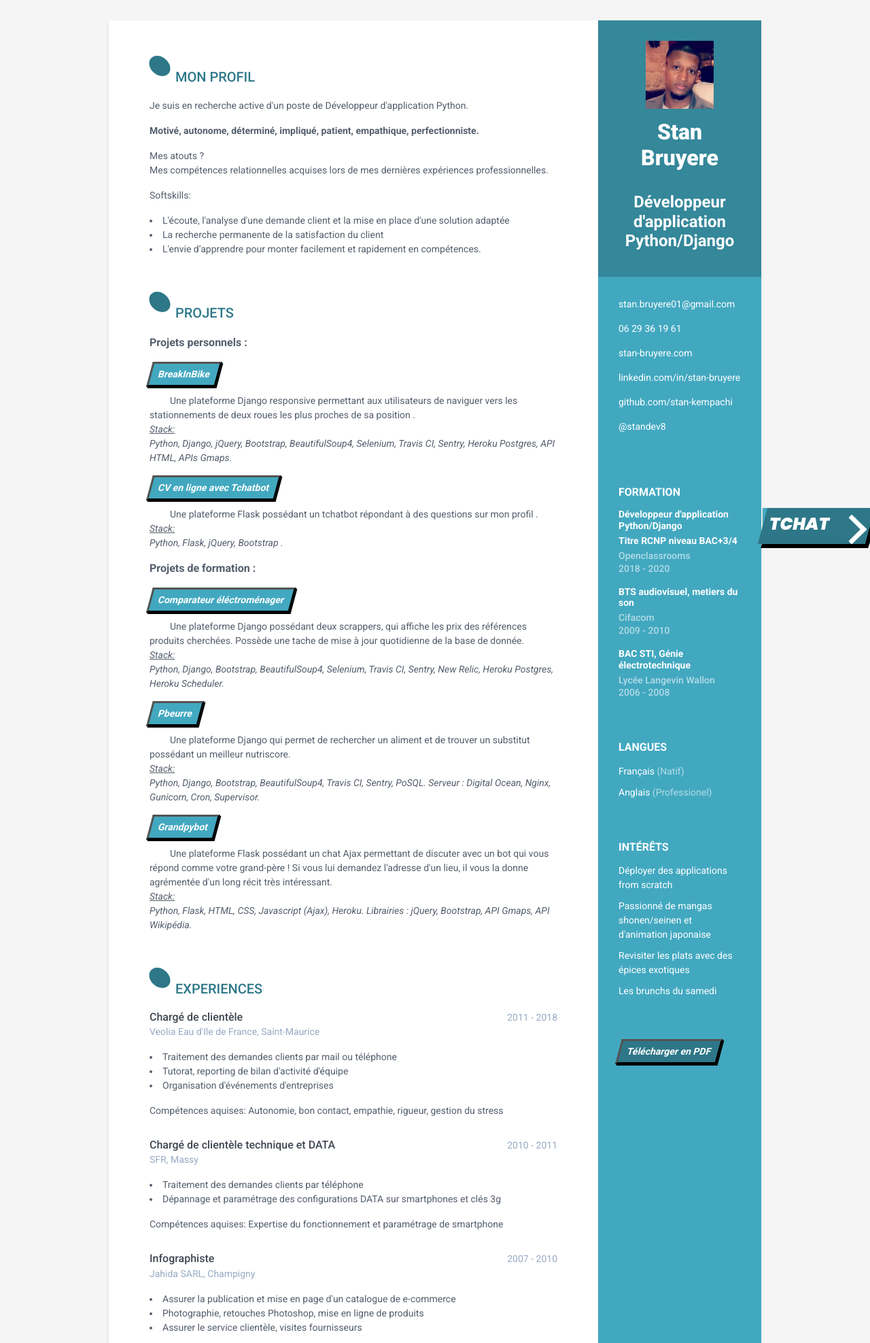
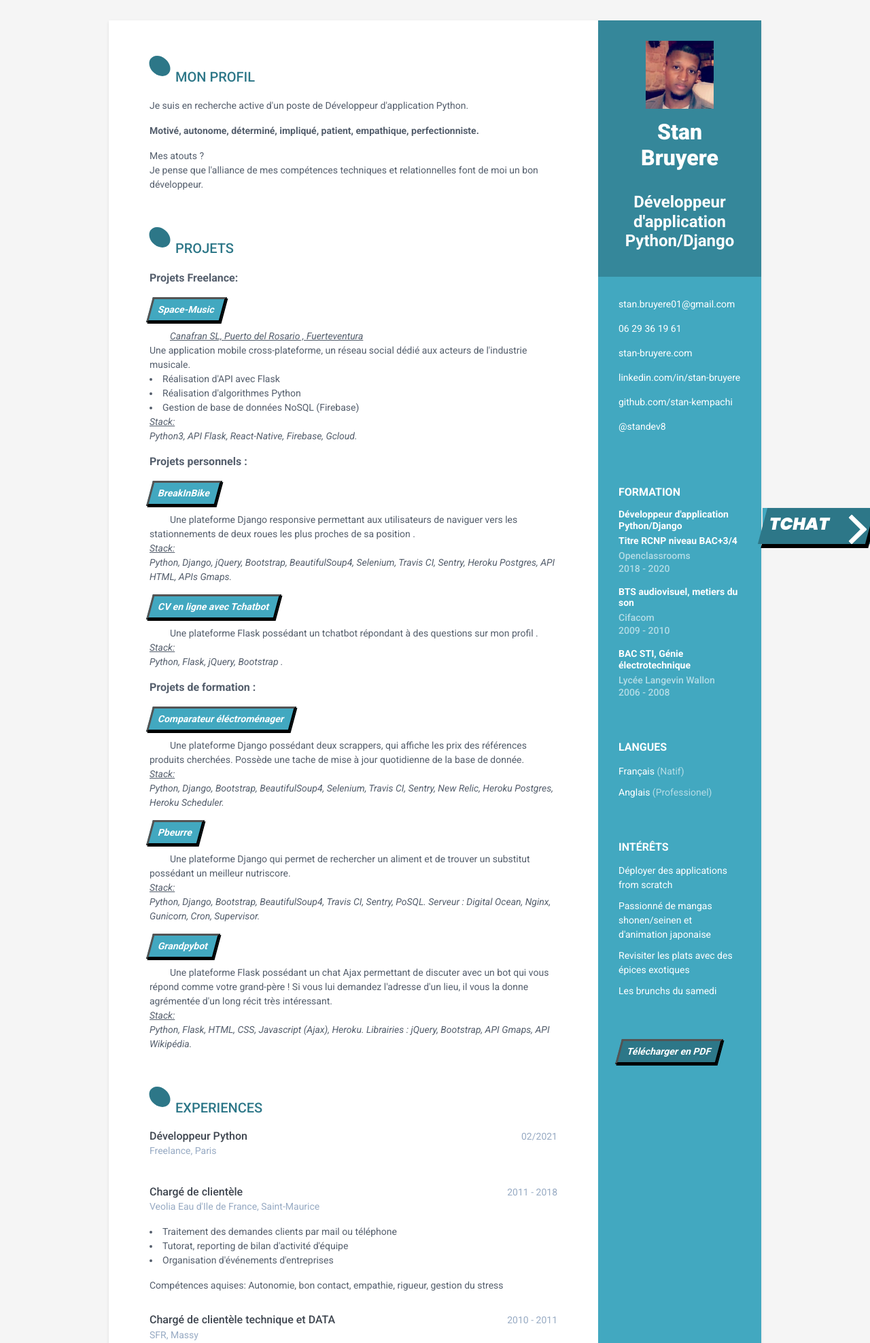
Before and after one commit to stan-kempachi/CV, a Flask app: page / in a window 1280 px wide. Shown: the top 1975 px of the page at 68% size. Run offline with Flask 2, Linux system fonts and the light colour scheme; some libraries are stand-ins or nearby versions.

Commit message:
update exp canafran

```diff
--- a/CV/static/assets/css/style.css
+++ b/CV/static/assets/css/style.css
@@ -430,3 +430,15 @@ button {
     border-style: outset;
     border-width: 3px;
 }
+
+#space_logo {
+    size: 50px;
+}
+
+div#avatar {
+    background-image: url('../images/logo_space.png');
+    background-repeat: no-repeat;
+    width:119px;
+    height:62px;
+    padding: 0;
+}
--- a/CV/templates/index.html
+++ b/CV/templates/index.html
@@ -5,13 +5,10 @@
     <script async src="https://www.googletagmanager.com/gtag/js?id=G-14PP3JHWRK"></script>
     <script>
         window.dataLayer = window.dataLayer || [];
-
         function gtag() {
             dataLayer.push(arguments);
         }
-
         gtag('js', new Date());
-
         gtag('config', 'G-14PP3JHWRK');
     </script>
     <title>CV Stan Bruyere</title>
@@ -116,19 +113,27 @@
                 <p><b>Motivé, autonome, déterminé, impliqué, patient, empathique, perfectionniste.</b></p>
 
                 <p>Mes atouts ?<br>
-                    Mes compétences relationnelles acquises lors de mes dernières expériences professionnelles.</p>
-                </p>
-                <p> Softskills:
-                <li>L'écoute, l'analyse d'une demande client et la mise en place d'une solution adaptée</li>
-                <li>La recherche permanente de la satisfaction du client</li>
-                <li>L'envie d’apprendre pour monter facilement et rapidement en compétences.</li>
+                    Je pense que l'alliance de mes compétences techniques et relationnelles font de moi un bon développeur.</p>
                 </p>
             </div><!--//summary-->
         </section><!--//section-->
-
         <section class="section projects-section">
             <h2 class="section-title"><span class="icon-holder"><i class="fas fa-archive"></i></span>Projets</h2>
+            <div>
+                <p style="font-size: medium"><b>Projets Freelance:</b></p>
+            </div>
+            <div class="item">
+                <button class="cta2">
+                        <b>Space-Music</b></button>
+                <span class="project-tagline">  <u><i>Canafran SL, Puerto del Rosario , Fuerteventura</i></u> <br>
+                    Une application mobile cross-plateforme, un réseau social dédié aux acteurs de l'industrie musicale.<br>
+                    <li> Réalisation d'API avec Flask</li>
+                    <li> Réalisation d'algorithmes Python</li>
+                    <li> Gestion de base de données NoSQL (Firebase)</li>
+                    <u><i>Stack:</i></u> <br>
 
+                        <i>Python3, API Flask, React-Native, Firebase, Gcloud.</i></span>
+            </div><!--//item-->
             <div>
                 <p style="font-size: medium"><b>Projets personnels :</b></p>
             </div>
@@ -186,6 +191,19 @@
 
         <section class="section experiences-section">
             <h2 class="section-title"><span class="icon-holder"><i class="fas fa-briefcase"></i></span>Experiences</h2>
+
+            <div class="item">
+                <div class="meta">
+                    <div class="upper-row">
+                        <h3 class="job-title">Développeur Python </h3>
+                        <div class="time">02/2021</div>
+
+                    </div><!--//upper-row-->
+                    <div class="upper-row">
+                        <div class="company">Freelance, Paris </div>
+                    </div>
+                </div><!--//meta-->
+            </div><!--//item-->
 
             <div class="item">
                 <div class="meta">
@@ -249,8 +267,8 @@
                 <div class="item">
                     <h3 class="level-title">Python &amp; Django</h3>
                     <div class="progress level-bar">
-                        <div class="progress-bar theme-progress-bar" role="progressbar" style="width: 90%"
-                             aria-valuenow="90" aria-valuemin="0" aria-valuemax="100"></div>
+                        <div class="progress-bar theme-progress-bar" role="progressbar" style="width: 95%"
+                             aria-valuenow="95" aria-valuemin="0" aria-valuemax="100"></div>
                     </div>
                 </div><!--//item-->
 
@@ -263,10 +281,18 @@
                 </div><!--//item-->
 
                 <div class="item">
+                    <h3 class="level-title">Firebase (NoSQL)</h3>
+                    <div class="progress level-bar">
+                        <div class="progress-bar theme-progress-bar" role="progressbar" style="width: 90%"
+                             aria-valuenow="90" aria-valuemin="0" aria-valuemax="100"></div>
+                    </div>
+                </div><!--//item-->
+
+                <div class="item">
                     <h3 class="level-title">Javascript &amp; jQuery</h3>
                     <div class="progress level-bar">
-                        <div class="progress-bar theme-progress-bar" role="progressbar" style="width: 70%"
-                             aria-valuenow="70" aria-valuemin="0" aria-valuemax="100"></div>
+                        <div class="progress-bar theme-progress-bar" role="progressbar" style="width: 80%"
+                             aria-valuenow="80" aria-valuemin="0" aria-valuemax="100"></div>
                     </div>
                 </div><!--//item-->
 
```
Also changed, not shown: CV/static/assets/images/prof.jpeg (added).
